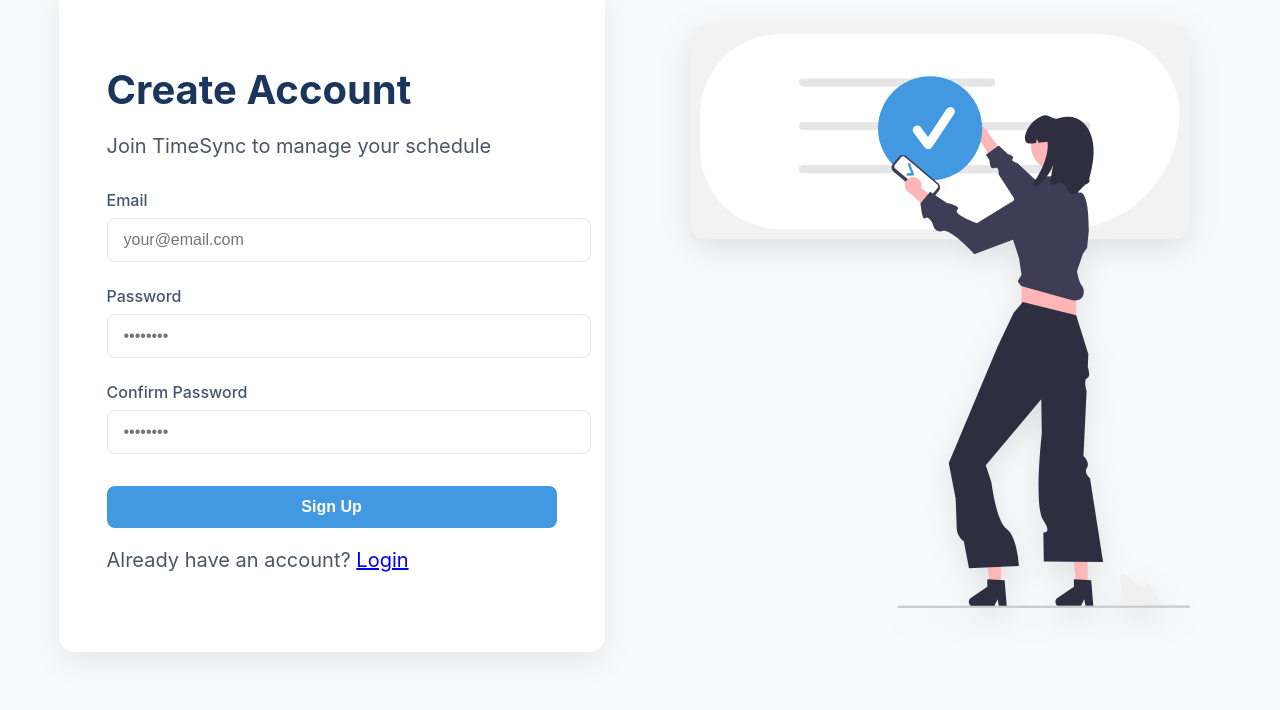
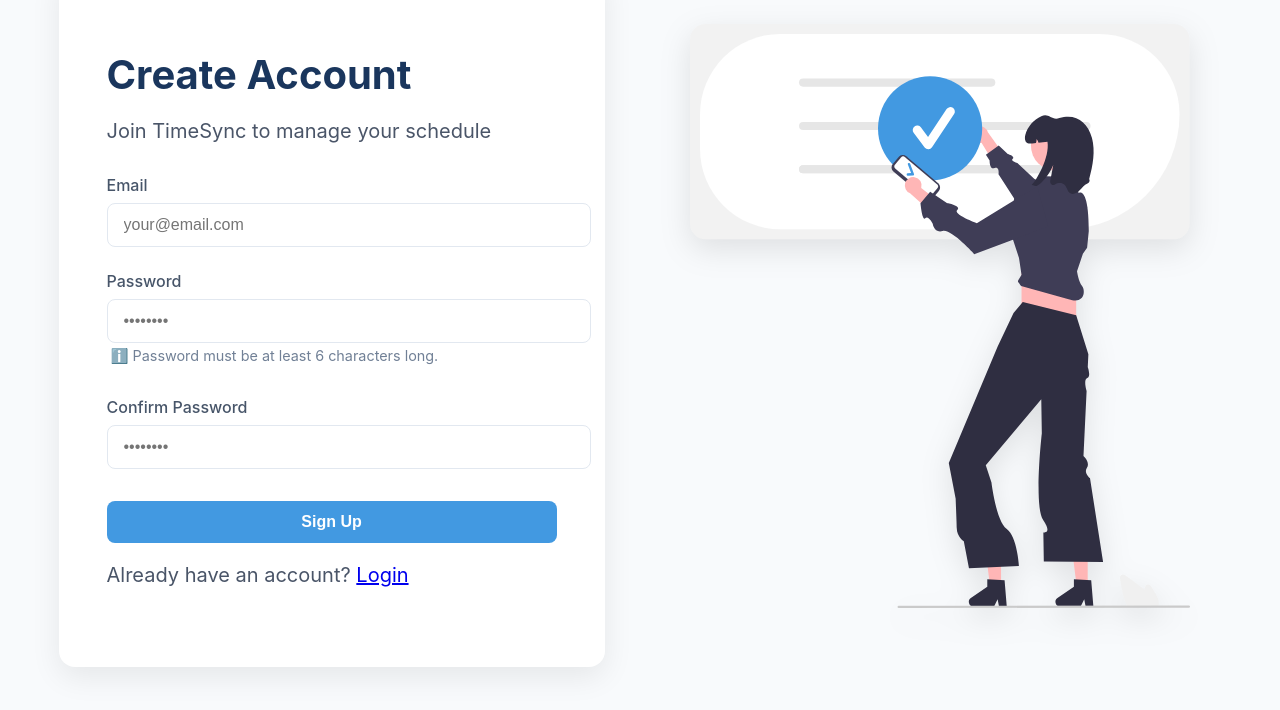
Before and after one commit to 4bdul7ah/Project321, a React (Create React App) app: page /signup in a window 1280 px wide. Shown: the part 114-824 px from the top of the page. Built offline with nearby package versions, Linux system fonts and the light colour scheme.

Commit message:
Added hint for password requirements on Signup page

```diff
--- a/src/pages/Signup.js
+++ b/src/pages/Signup.js
@@ -115,6 +115,9 @@ const Signup = () => {
               required
               minLength="6"
             />
+            <p className="password-requirement">
+             ℹ️ Password must be at least 6 characters long.
+            </p>
           </div>
 
           <div className="input-group">
--- a/src/styles/Signup.css
+++ b/src/styles/Signup.css
@@ -103,3 +103,9 @@
       font-size: 1.1rem;
     }
   }
+  .password-requirement {
+    color: #718096;
+    font-size: 0.90rem;
+    margin-top: 0.30rem;
+    margin-left: 0.25rem;
+  }
```
